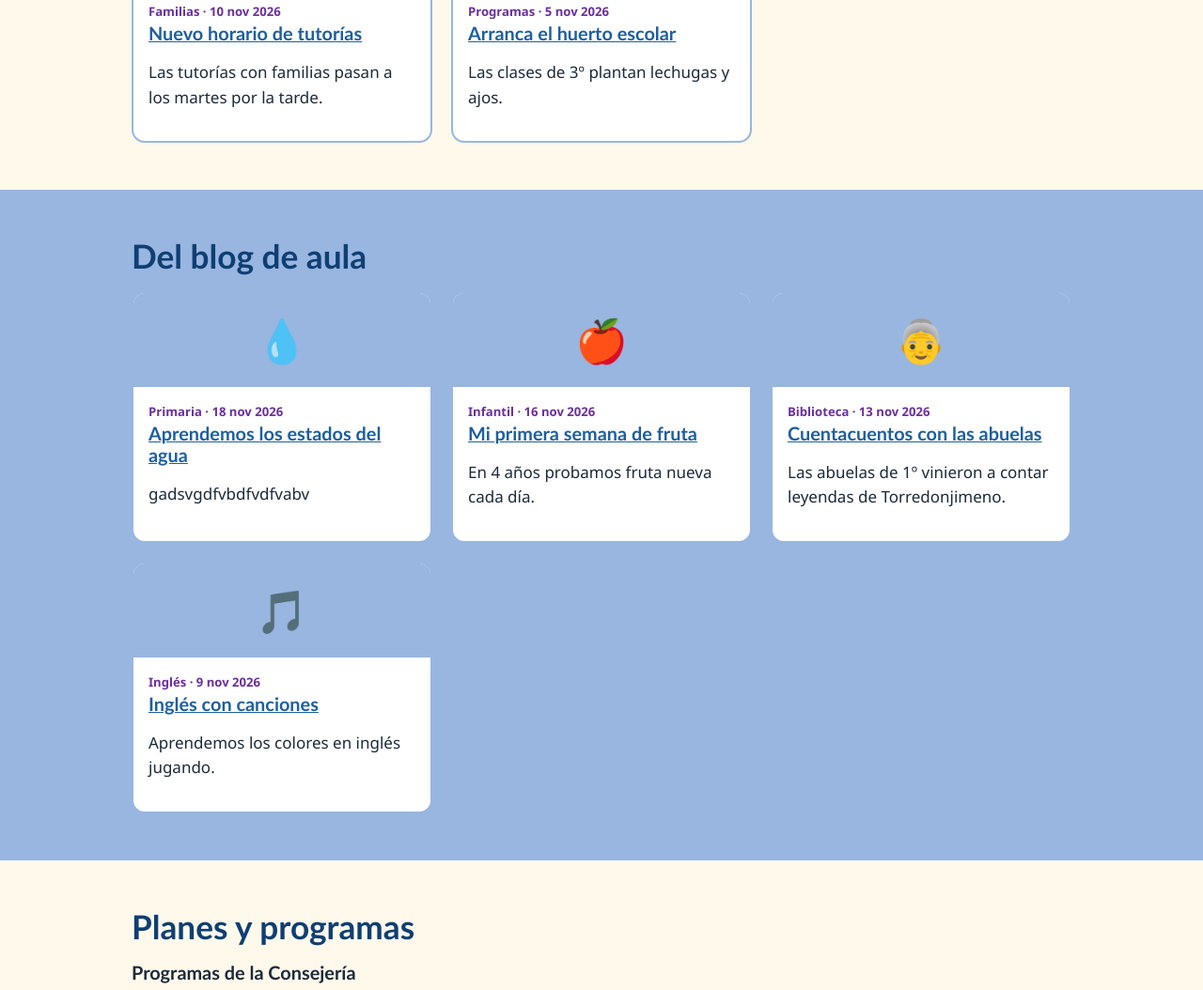
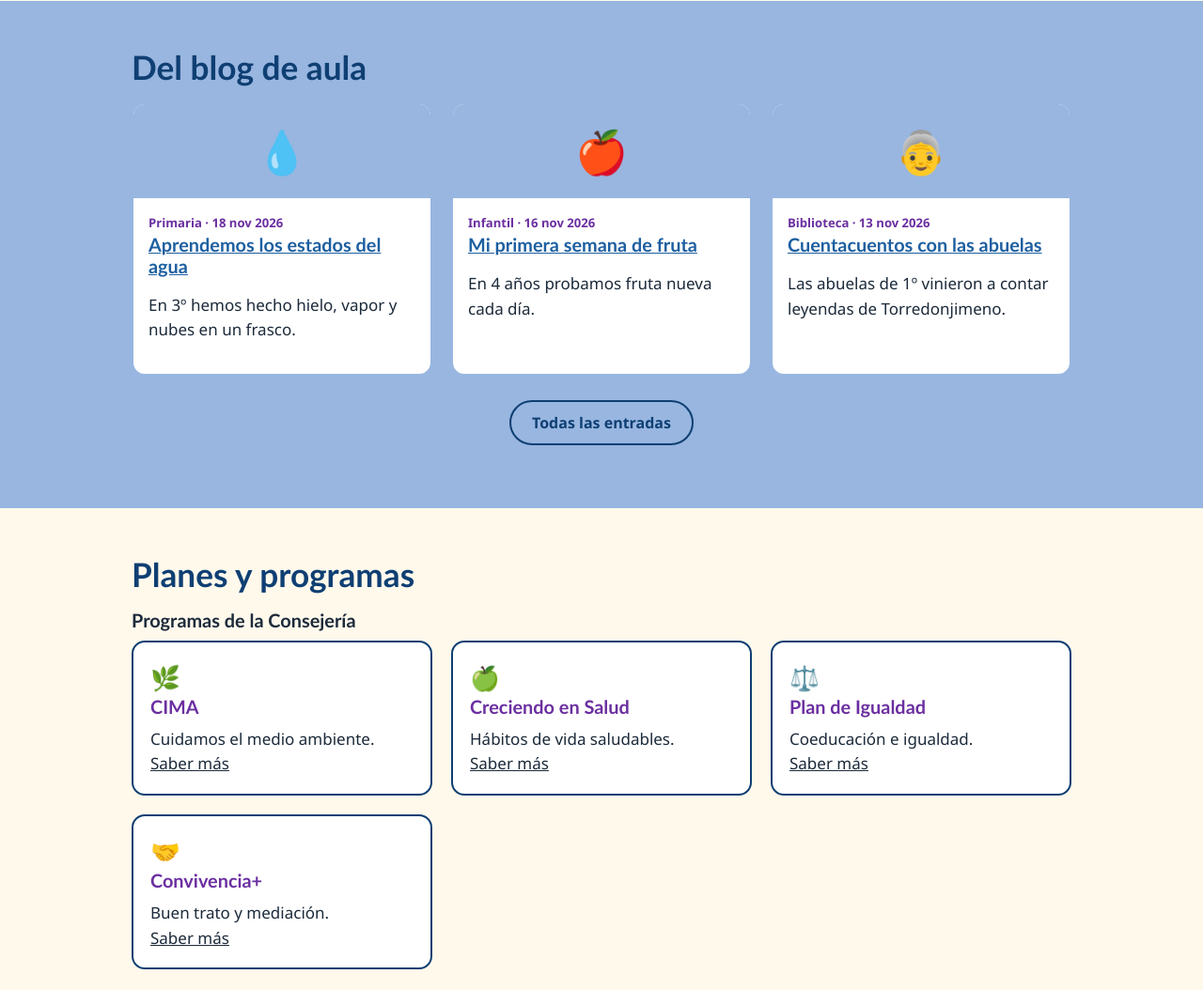
Before and after one commit to mariocb1/colesanroque, a plain HTML site: page index.html in a window 1280 px wide. Shown: the part 1336-2390 px from the top of the page at 94% size. Drawn offline with Linux system fonts and the light colour scheme.

Commit message:
Add files via upload

```diff
--- a/data/blog.json
+++ b/data/blog.json
@@ -1,92 +1,92 @@
 {
   "items": [
     {
+      "fecha": "2026-11-18",
+      "titulo": "Aprendemos los estados del agua",
+      "texto": "En 3º hemos hecho hielo, vapor y nubes en un frasco.",
+      "etiqueta": "Primaria",
+      "emoji": "💧",
       "enlace": "",
-      "resumen": "gadsvgdfvbdfvdfvabv",
-      "texto": "En 3º hemos hecho hielo, vapor y nubes en un frasco.En 3º hemos hecho hielo, vapor y nubes en un frasco.En 3º hemos hecho hielo, vapor y nubes en un frasco.En 3º hemos hecho hielo, vapor y nubes en un frasco.En 3º hemos hecho hielo, vapor y nubes en un frasco.En 3º hemos hecho hielo, vapor y nubes en un frasco.En 3º hemos hecho hielo, vapor y nubes en un frasco.En 3º hemos hecho hielo, vapor y nubes en un frasco.En 3º hemos hecho hielo, vapor y nubes en un frasco.En 3º hemos hecho hielo, vapor y nubes en un frasco.En 3º hemos hecho hielo, vapor y nubes en un frasco.",
-      "emoji": "💧",
       "estado": "Portada",
-      "imagen": "",
-      "etiqueta": "Primaria",
-      "titulo": "Aprendemos los estados del agua",
-      "fecha": "2026-11-18"
+      "resumen": "",
+      "imagen": ""
     },
     {
+      "fecha": "2026-11-16",
+      "titulo": "Mi primera semana de fruta",
+      "texto": "En 4 años probamos fruta nueva cada día.",
+      "etiqueta": "Infantil",
+      "emoji": "🍎",
       "enlace": "",
+      "estado": "Portada",
       "resumen": "",
-      "texto": "En 4 años probamos fruta nueva cada día.",
-      "emoji": "🍎",
-      "estado": "Portada",
-      "imagen": "",
-      "etiqueta": "Infantil",
-      "titulo": "Mi primera semana de fruta",
-      "fecha": "2026-11-16"
+      "imagen": ""
     },
     {
+      "fecha": "2026-11-13",
+      "titulo": "Cuentacuentos con las abuelas",
+      "texto": "Las abuelas de 1º vinieron a contar leyendas de Torredonjimeno.",
+      "etiqueta": "Biblioteca",
+      "emoji": "👵",
       "enlace": "",
+      "estado": "Portada",
       "resumen": "",
-      "texto": "Las abuelas de 1º vinieron a contar leyendas de Torredonjimeno.",
-      "emoji": "👵",
-      "estado": "Portada",
-      "imagen": "",
-      "etiqueta": "Biblioteca",
-      "titulo": "Cuentacuentos con las abuelas",
-      "fecha": "2026-11-13"
+      "imagen": ""
     },
     {
+      "fecha": "2026-11-09",
+      "titulo": "Inglés con canciones",
+      "texto": "Aprendemos los colores en inglés jugando.",
+      "etiqueta": "Inglés",
+      "emoji": "🎵",
       "enlace": "",
+      "estado": "Portada",
       "resumen": "",
-      "texto": "Aprendemos los colores en inglés jugando.",
-      "emoji": "🎵",
-      "estado": "Portada",
-      "imagen": "",
-      "etiqueta": "Inglés",
-      "titulo": "Inglés con canciones",
-      "fecha": "2026-11-09"
+      "imagen": ""
     },
     {
+      "fecha": "2026-11-04",
+      "titulo": "Los de 6º y su radio escolar",
+      "texto": "Primer programa de radio grabado por el alumnado.",
+      "etiqueta": "Primaria",
+      "emoji": "🎙️",
       "enlace": "",
+      "estado": "Archivo",
       "resumen": "",
-      "texto": "Primer programa de radio grabado por el alumnado.",
-      "emoji": "🎙️",
-      "estado": "Archivo",
-      "imagen": "",
-      "etiqueta": "Primaria",
-      "titulo": "Los de 6º y su radio escolar",
-      "fecha": "2026-11-04"
+      "imagen": ""
     },
     {
+      "fecha": "2026-10-28",
+      "titulo": "Taller de mosaicos",
+      "texto": "Inspirados en Gaudí, hicimos mosaicos con trozos de cerámica.",
+      "etiqueta": "Arte",
+      "emoji": "🎨",
       "enlace": "",
+      "estado": "Archivo",
       "resumen": "",
-      "texto": "Inspirados en Gaudí, hicimos mosaicos con trozos de cerámica.",
-      "emoji": "🎨",
-      "estado": "Archivo",
-      "imagen": "",
-      "etiqueta": "Arte",
-      "titulo": "Taller de mosaicos",
-      "fecha": "2026-10-28"
+      "imagen": ""
     },
     {
+      "fecha": "2026-10-20",
+      "titulo": "Salida al olivar",
+      "texto": "5 años vio cómo se recoge la aceituna.",
+      "etiqueta": "Infantil",
+      "emoji": "🫒",
       "enlace": "",
+      "estado": "Archivo",
       "resumen": "",
-      "texto": "5 años vio cómo se recoge la aceituna.",
-      "emoji": "🫒",
-      "estado": "Archivo",
-      "imagen": "",
-      "etiqueta": "Infantil",
-      "titulo": "Salida al olivar",
-      "fecha": "2026-10-20"
+      "imagen": ""
     },
     {
+      "fecha": "2026-10-08",
+      "titulo": "Bienvenida del curso",
+      "texto": "Un mes de rutinas y muchas sonrisas.",
+      "etiqueta": "Infantil",
+      "emoji": "😀",
       "enlace": "",
+      "estado": "Archivo",
       "resumen": "",
-      "texto": "Un mes de rutinas y muchas sonrisas.",
-      "emoji": "😀",
-      "estado": "Archivo",
-      "imagen": "",
-      "etiqueta": "Infantil",
-      "titulo": "Bienvenida del curso",
-      "fecha": "2026-10-08"
+      "imagen": ""
     }
   ]
 }
--- a/data/fichas.json
+++ b/data/fichas.json
@@ -103,22 +103,7 @@
       "area": "Matemáticas",
       "titulo": "Sumas y restas (3º)",
       "enlace": "ficha_ejemplo.html",
-      "tipo": "Pública",
-      "unidad": "Sumas"
-    },
-    {
-      "curso": "3º",
-      "area": "Matemáticas",
-      "unidad": "Sumas 2",
-      "titulo": "aedbg",
-      "enlace": "abvd"
-    },
-    {
-      "curso": "3º",
-      "area": "Matemáticas",
-      "unidad": "Restas",
-      "titulo": "sdagvasd",
-      "enlace": "dbvdf"
+      "tipo": "Pública"
     }
   ]
 }
--- a/data/portada.json
+++ b/data/portada.json
@@ -1,14 +1,19 @@
 {
   "items": [
     {
-      "noticias": 5,
-      "entradas": 5,
-      "desde": "2026-11-20"
+      "desde": "2026-09-01",
+      "noticias": 3,
+      "entradas": 3
     },
     {
-      "noticias": 3,
-      "entradas": 3,
-      "desde": "2026-11-21"
+      "desde": "2026-11-27",
+      "noticias": 4,
+      "entradas": 3
+    },
+    {
+      "desde": "2026-12-04",
+      "noticias": 2,
+      "entradas": 3
     }
   ]
 }
--- a/index.html
+++ b/index.html
@@ -47,7 +47,7 @@ button.card{text-align:left;font:inherit;cursor:pointer}button.card:hover{backgr
 dialog{border:3px solid var(--noche);border-radius:16px;max-width:480px;padding:22px}dialog::backdrop{background:#0f3f7388}
 footer{background:var(--noche);color:#dfe9f7;padding:28px 0;font-size:.95rem}footer img{height:60px;float:left;margin-right:16px}
 @media(max-width:760px){.hero .wrap{grid-template-columns:1fr}nav{margin:0}}
-.hero-cta{text-align:center;margin-top:26px}.asig{color:var(--morado);margin:28px 0 8px}.unidad{background:#fff;color:var(--tinta);border-radius:12px;padding:12px 16px;margin:10px 0;border:2px solid var(--cielo)}.unidad h4{margin:0 0 6px;color:var(--noche);font-size:1.05rem}.ficha{display:block;padding:6px 0;font-weight:700}.det-img{width:100%;max-width:640px;border-radius:14px;display:block;margin:16px 0}#det p{max-width:65ch}
+.hero-cta{text-align:center;margin-top:26px}.asig{color:var(--morado);margin:28px 0 8px}.unidad{background:#fff;color:var(--tinta);border-radius:12px;padding:12px 16px;margin:10px 0;border:2px solid var(--cielo)}.unidad h4{margin:0 0 6px;color:var(--noche);font-size:1.05rem}.ficha{display:block;padding:6px 0;font-weight:700}.card.cal{grid-column:1/-1}.cal iframe{width:100%;height:440px;border:0;border-radius:10px;margin-top:8px}.det-img{width:100%;max-width:640px;border-radius:14px;display:block;margin:16px 0}#det p{max-width:65ch}
 .galeria{display:grid;grid-template-columns:repeat(auto-fill,minmax(160px,1fr));gap:10px;margin:12px 0 20px}.galeria img{width:100%;height:150px;object-fit:cover;border-radius:10px;display:block}
 </style></head><body>
 <header><div class="wrap"><img src="assets/escudo.jpg" alt="Escudo del CEIP San Roque"><b>CEIP San Roque</b>
@@ -188,7 +188,7 @@ cargar().then(()=>{
     const asig=[...new Set(fc.map(f=>f.area))];
     $("#rec-contenido").innerHTML=asig.map(a=>{
       const fa=fc.filter(f=>f.area==a);
-      const unis=[...new Set(fa.map(f=>f.unidad||"General"))];
+      const unis=[...new Set(fa.map(f=>f.unidad||"General"))].sort((x,y)=>x=="General"?1:y=="General"?-1:x.localeCompare(y,"es",{numeric:true}));
       return `<h3 class="asig">${H(a)}</h3>`+unis.map(u=>
         `<div class="unidad"><h4>${H(u)}</h4>${fa.filter(f=>(f.unidad||"General")==u).map(f=>`<a class="ficha" href="${H(f.enlace)}" target="_blank" rel="noopener">${H(f.titulo)}</a>`).join("")}</div>`
       ).join("");
@@ -196,7 +196,13 @@ cargar().then(()=>{
   };
   chips($("#cursos"),cu,pintaCurso);
 
-  $("#fam").innerHTML=[["🍽️","Menú del comedor",A.menu_comedor],["📖","Libro del mes de Roque",A.libro_mes],["🗓️","Calendario escolar",A.calendario_texto],["💬","Buzón de sugerencias",A.buzon_texto]].map(c=>`<div class="card"><b style="font-size:1.6rem">${c[0]}</b><h3>${c[1]}</h3>${H(c[2])}</div>`).join("");
+  // Acepta la dirección sola o el código <iframe> completo, en cualquiera de los dos campos
+  const extraeSrc=t=>{const m=(t||"").match(/src="([^"]+)"/);return m?m[1]:(t||"").trim()};
+  const calRaw=A.calendario_google||(/<iframe/i.test(A.calendario_texto||"")?A.calendario_texto:"");
+  const calUrl=calRaw?extraeSrc(calRaw):"";
+  const famItems=[["🍽️","Menú del comedor",A.menu_comedor],["📖","Libro del mes de Roque",A.libro_mes],["🗓️","Calendario escolar",A.calendario_texto],["💬","Buzón de sugerencias",A.buzon_texto]].filter(c=>!(calUrl&&c[1]=="Calendario escolar"));
+  const calendario=calUrl?`<div class="card cal"><h3>🗓️ Calendario escolar</h3><iframe src="${H(calUrl)}" title="Calendario escolar" loading="lazy"></iframe></div>`:"";
+  $("#fam").innerHTML=famItems.map(c=>`<div class="card"><b style="font-size:1.6rem">${c[0]}</b><h3>${c[1]}</h3>${H(c[2])}</div>`).join("")+calendario;
 
   route();
 });
```
Also changed, not shown: 1 other file.
